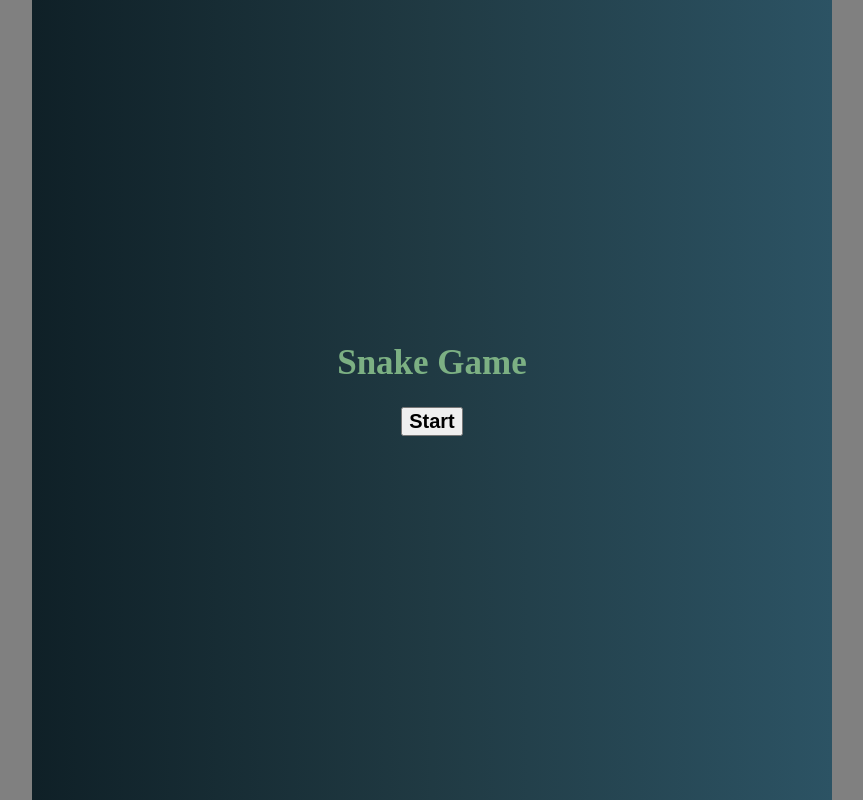
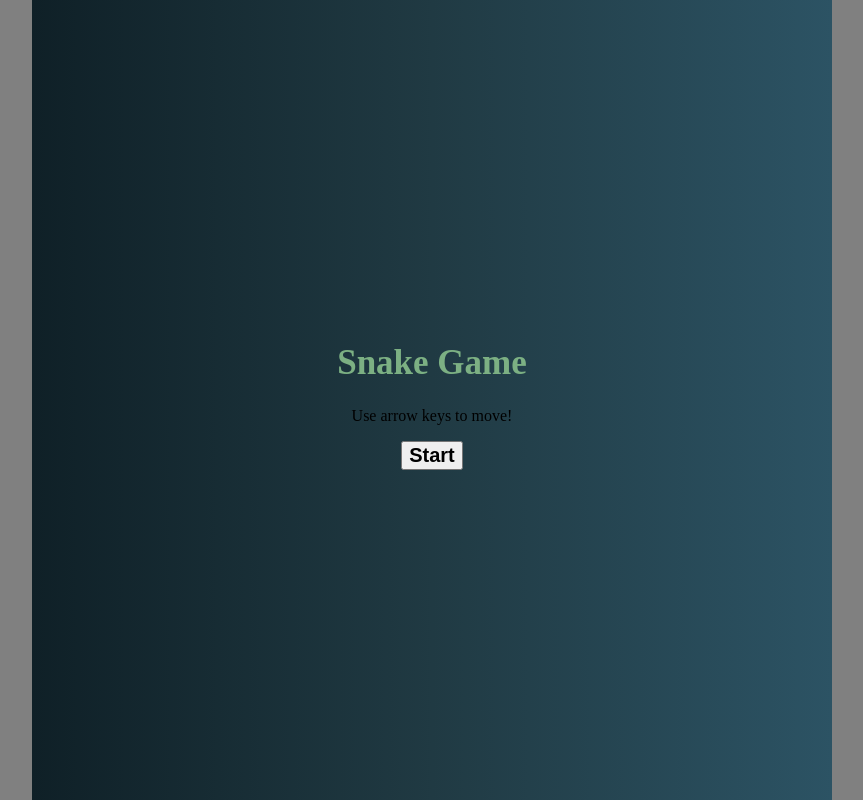
Before and after one commit to jdiehl205/Snake-Game, a plain HTML site: page Snake Game/index.html in a window 1280 px wide. Shown: the whole page, without its empty margins (208-1071 px from the left). Drawn offline with Linux system fonts and the light colour scheme.

Commit message:
Update index.html

```diff
--- a/Snake Game/index.html
+++ b/Snake Game/index.html
@@ -13,6 +13,7 @@
     <div id="start-screen">
         <div class="position">
             <h1>Snake Game</h1>
+            <p>Use arrow keys to move!</p>
             <button class="btn">Start</button>
         </div>
     </div>
```
